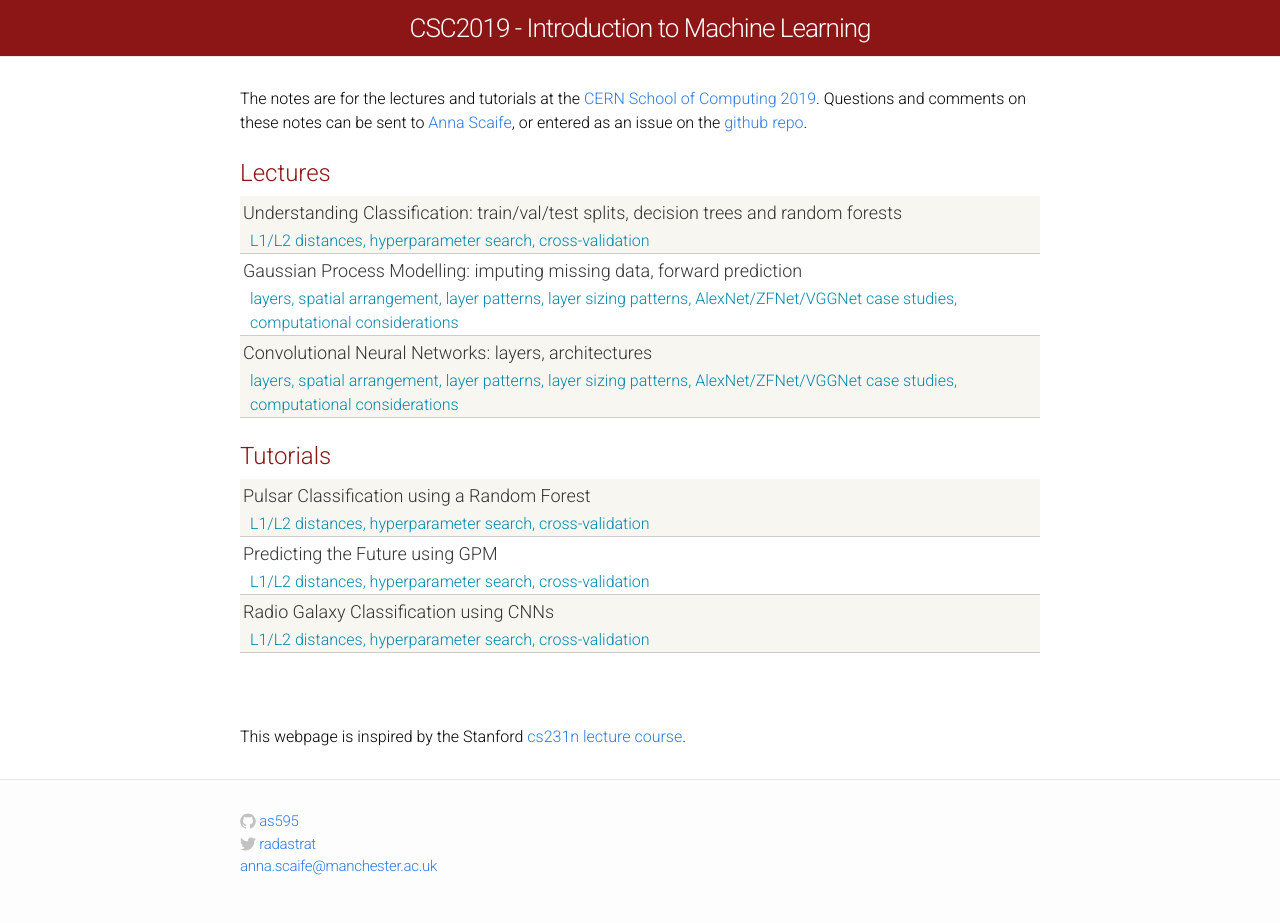
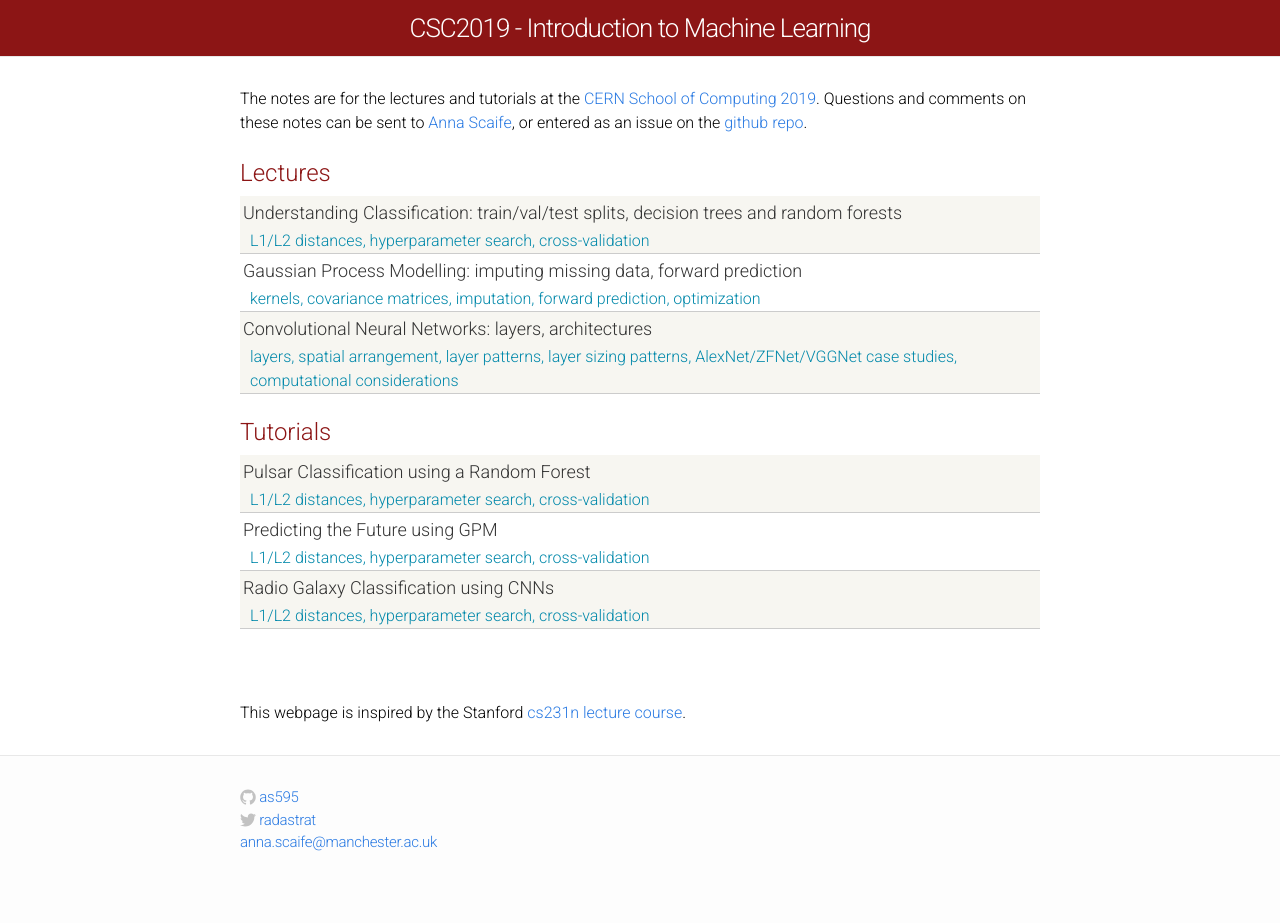
Before and after one commit to as595/csc-2019, a Jekyll site: the page built from index.html, in a window 1280 px wide. Built offline with Jekyll 4.4.1, drawn with Linux system fonts in a browser that asks for light colours; after the commit the page ends 900 px from its top, so only the background shows below that.

Commit message:
Update index.html

```diff
--- a/index.html
+++ b/index.html
@@ -28,7 +28,7 @@ layout: default
         Gaussian Process Modelling: imputing missing data, forward prediction
       </a>
       <div class="kw">
-          layers, spatial arrangement, layer patterns, layer sizing patterns, AlexNet/ZFNet/VGGNet case studies, computational considerations
+          kernels, covariance matrices, imputation, forward prediction, optimization
       </div>
     </div>
 
```
